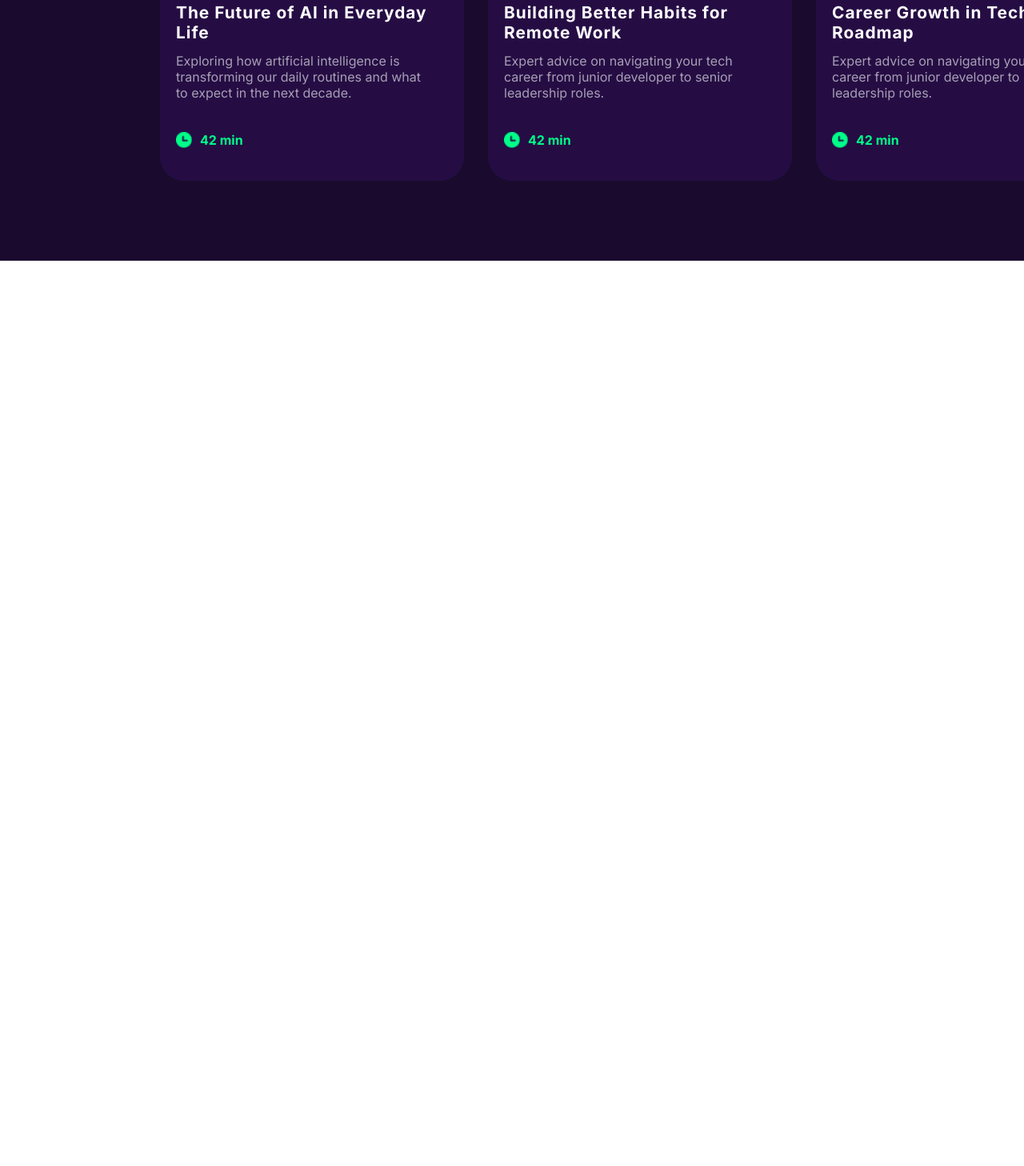
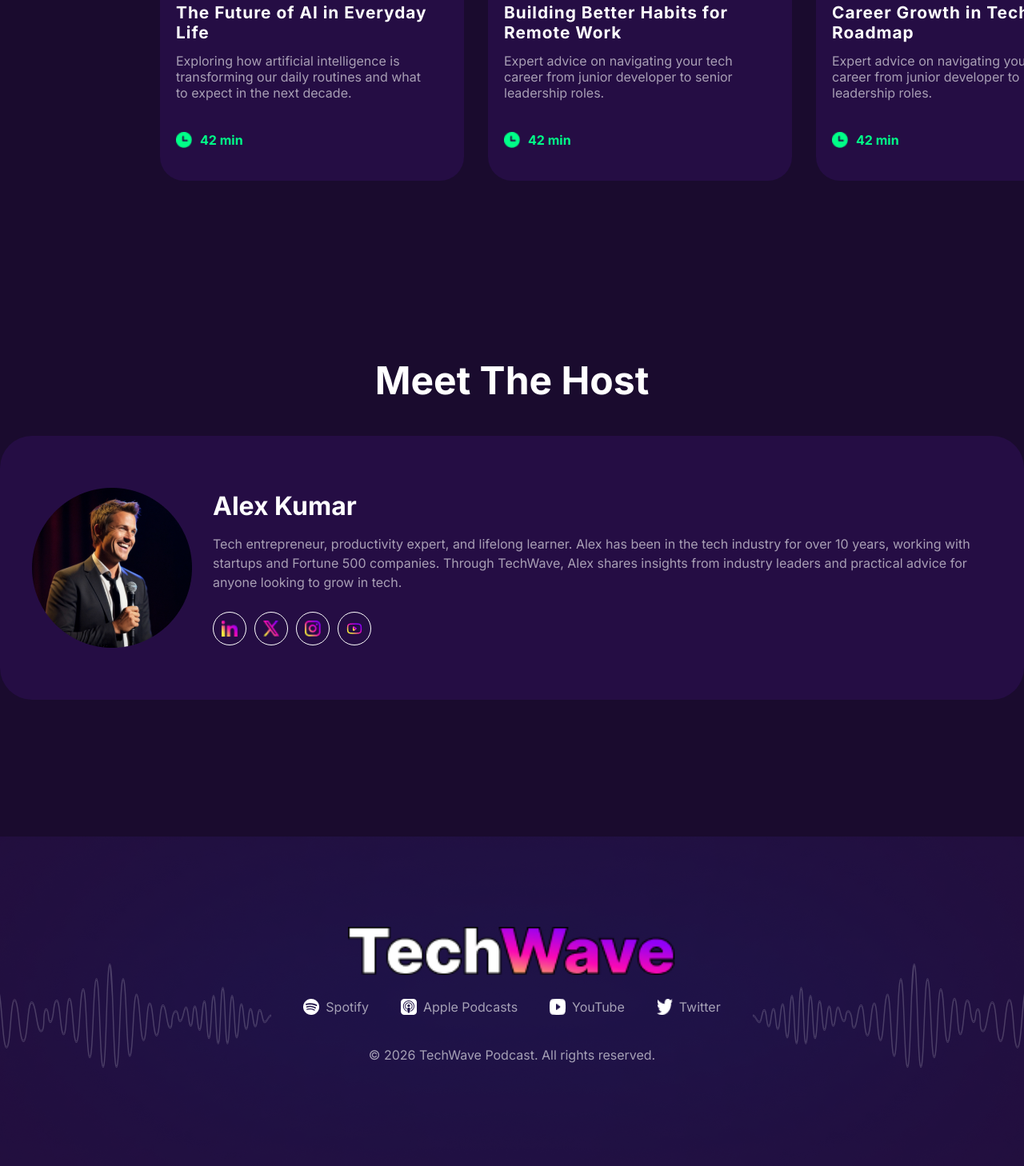
Before and after one commit to fardin33/Assignment_02, a plain HTML site: page index.html in a window 1280 px wide. Shown: the part 4045-5503 px from the top of the page at 80% size. Before the commit the page ends 4371 px from the top, so only its background shows below. Drawn offline with Linux system fonts and the light colour scheme.

Commit message:
create Meet The Host Section & Footer Section

```diff
--- a/index.html
+++ b/index.html
@@ -237,8 +237,10 @@
     </main>
 
      <main id="Main2">
-    <!-- Featured Episodes Section -->
+     <!-- Featured Episodes Section -->
       <section id="featured-episodes">
+        <div class="main-features">
+
         <div class="featured-content">
           <!-- Featured Episodes : Card 01 -->
           <div class="featured-card">
@@ -299,8 +301,77 @@
             </div>
           </div>
         </div>
+        </div>
       </section>
 
+      <!-- Meet The Host Section -->
+       <section id="meet-host">
+        <div>
+        <div class="meet-host-main">
+          <h1>Meet The Host</h1>
+        <div class="meet-host-container">
+          <img src="/Assets/host.png" alt="Image Not Found">
+
+          <div class="content">
+            <div class="host-text">
+              <h3>Alex Kumar</h3>
+            <p>Tech entrepreneur, productivity expert, and lifelong learner. Alex has been in the tech industry for over 10 years, working with startups and Fortune 500 companies. Through TechWave, Alex shares insights from industry leaders and practical advice for anyone looking to grow in tech.
+            </p>
+           </div>
+           <div class="host-links">
+           <a href="https://www.linkedin.com/"><img src="/Assets/linkedin.png" alt=""></a>
+           <a href="https://x.com/"><img src="/Assets/x.png" alt=""></a>
+           <a href="https://www.instagram.com/"><img src="/Assets/instagram.png" alt=""></a>
+           <a href="https://www.youtube.com/"><img src="/Assets/youtube.png" alt=""></a>
+            </div>
+          </div>
+        </div>
+        </div>
+        </div>
+       </section>
+    </main>
+
+    <!-- Footer Section -->
+   <footer>
+  <div class="footer-container">
+
+    <img class="TechWave" src="/Assets/TechWave.png" alt="TechWave Logo">
+
+    <div class="parent-content">
+      <div class="inside-content">
+        <a href="#">
+          <img src="/Assets/spotify.png" alt="Spotify">
+          <span>Spotify</span>
+        </a>
+      </div>
+
+      <!-- footer : Apple Podcasts -->
+      <div class="inside-content">
+        <a href="#">
+          <img src="/Assets/apple-podcast.png" alt="Apple Podcasts">
+          <span>Apple Podcasts</span>
+        </a>
+      </div>
+
+      <div class="inside-content">
+        <a href="#">
+          <img src="/Assets/youtube-podcast.png" alt="YouTube">
+          <span>YouTube</span>
+        </a>
+      </div>
+
+      <div class="inside-content">
+        <a href="#">
+          <img src="/Assets/twitter.png" alt="Twitter">
+          <span>Twitter</span>
+        </a>
+      </div>
+      </div>
+      <p class="copyright-text">
+      © 2026 TechWave Podcast. All rights reserved.
+      </p>
+  </div>
+</footer>
 
   </body>
 </html>
--- a/style.css
+++ b/style.css
@@ -274,7 +274,7 @@ body{
      opacity: 80%;
 }
 
-/* Why Choose TechWave */
+/* Why Choose TechWave Section*/
 
 #choose-techWave{
      padding: 40px 400px;
@@ -350,9 +350,14 @@ body{
 
 /* Featured Episodes Section */
 
-#featured-episodes{
+#main-features h1{
+     margin: 0;
+}
+
+.main-features{
      width: 100%;
      margin: 0 auto;
+     margin-bottom: 120px;
 }
 
 .featured-content {
@@ -432,3 +437,141 @@ body{
      color: #00FF88;
      margin: 1;
 }
+
+/* Meet The Host Section */
+
+#meet-host{
+     justify-content: center;
+     height: 600px;
+
+}
+.meet-host-main h1{
+    text-align: center;
+    color: #FFFFFF;
+    font-size: 3rem;
+    font-weight: bold;
+    margin-bottom: 40px;
+}
+
+.meet-host-container{
+     height: 250px;
+     width: 1200px;
+     padding: 40px;
+     display: flex;
+     align-items: center;
+     justify-content: center;
+     gap: 26px;
+     border: none;
+     border-radius: 40px;
+     background-color: #250D44;
+     margin: 0 auto;
+}
+.content {
+     display: flex;
+     flex-direction: column;
+     justify-content: flex-start;
+     gap: 15px;
+
+}
+
+.content h3{
+     font-size: 2rem;
+     font-weight: bold;
+     color:#FFFFFF;
+     margin: 0;
+}
+
+.content p{
+     color: #FFFFFF;
+     font-size: 1rem;
+     font-weight: 400;
+     line-height: 24px;
+     opacity: 60%;
+     margin-bottom: 10px;
+}
+
+.host-links{
+     display: flex;
+     gap: 10px;
+     padding: 0;
+     margin: 0;
+}
+
+.host-links a {
+     width: 40px;
+     height: 40px;
+     border: 1px solid white;
+     align-items: center;
+     justify-content: center;
+     border-radius: 50%;
+     display: inline-flex;
+}
+
+.host-links img {
+     height: 20px;
+     width: 20px;
+}
+
+
+/* Footer Section */
+footer {
+     background-image: url("/Assets/footer-bg.png");
+     height: 412px;
+     width: 100%;
+     background-size: cover;
+     background-position: center;
+     background-repeat: no-repeat;
+
+     display: flex;
+     justify-content: center;
+     align-items: center;
+}
+
+
+.footer-container {
+     display: flex;
+     flex-direction: column;
+     align-items: center;
+     gap: 30px;
+}
+
+.TechWave {
+     width: 410px;
+     height: 60px;
+}
+
+.parent-content {
+     display: flex;
+     gap: 40px;
+}
+
+.inside-content a {
+     text-decoration: none;
+     display: flex;
+     align-items: center;
+     gap: 8px;
+}
+
+.inside-content img {
+     width: 20px;
+     height: 20px;
+}
+
+.inside-content span {
+     color: #FFFFFF;
+     font-size: 1rem;
+     font-weight: 400;
+     opacity: 0.6;
+}
+
+.inside-content a:hover span {
+     opacity: 1;
+}
+
+.copyright-text {
+     color: #ffffff;
+     font-size: 1rem;
+     opacity: 60%;
+     margin-top: 10px;
+     text-align: center;
+}
```
Also changed, not shown: 1 other file.
